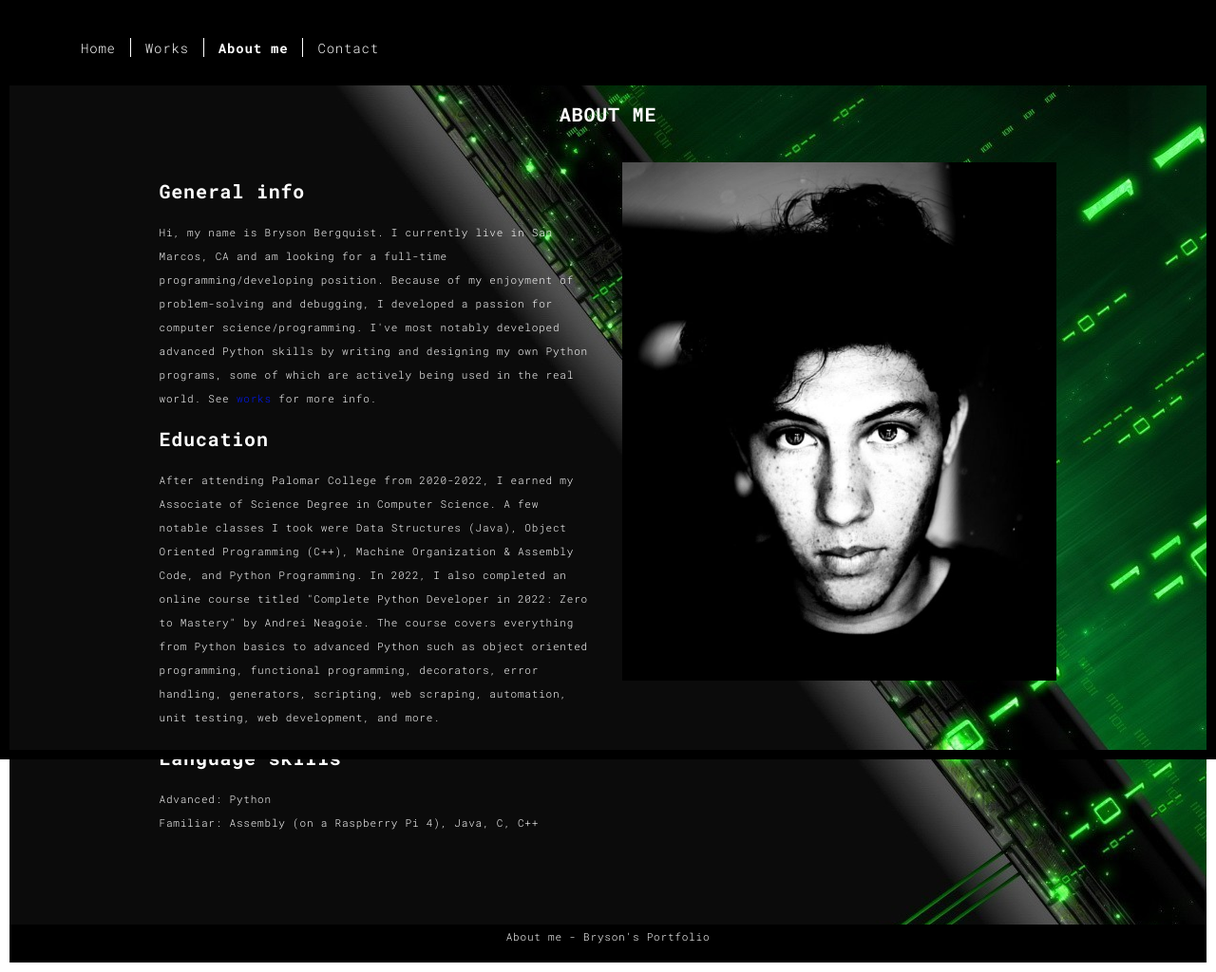
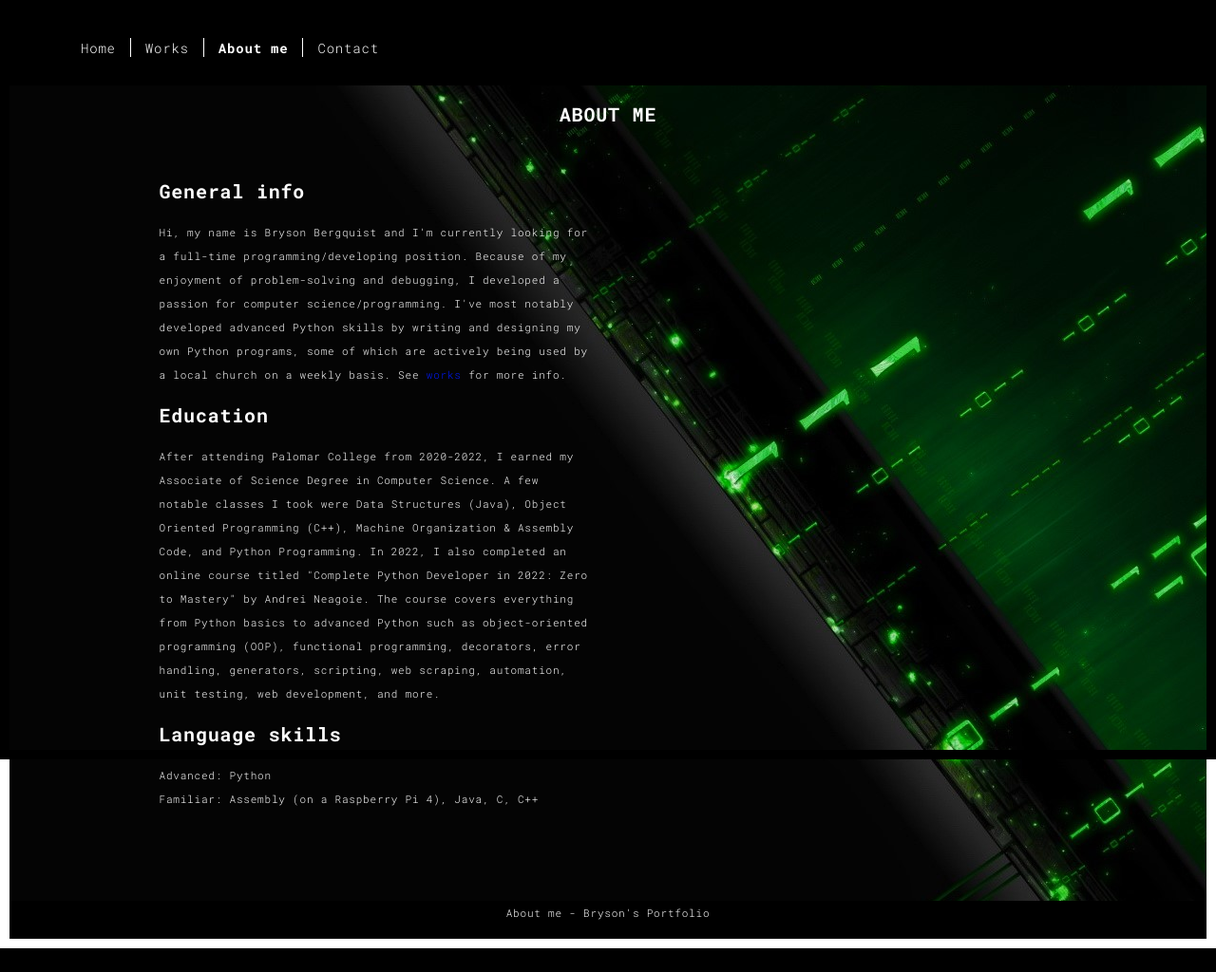
Before and after one commit to baller-bry/portfo, a Flask app: page /about.html in a window 1280 px wide. Shown: the whole page at 95% size. After the commit the page ends 999 px from the top, so only its background shows below. Run offline with Flask 2, Linux system fonts and the light colour scheme; some libraries are stand-ins or nearby versions.

Commit message:
removed unused images, darkened background3 'about me' image so that the text can be clearly seen. made minor wording corrections to homepage, works, and each individual work page. changed fonts of module, function, and text file names to courier.

```diff
--- a/templates/about.html
+++ b/templates/about.html
@@ -62,17 +62,17 @@
               <div class="row">
                 <div class="col-xs-12 col-md-6">
                   <h3 style="color:white;">General info</h3>
-                  <p>Hi, my name is Bryson Bergquist. I currently live in San Marcos, CA and am looking for a full-time programming/developing position. Because of my enjoyment of problem-solving and debugging, I developed a passion for computer science/programming. I've most notably developed advanced Python skills by writing and designing my own Python programs, some of which are actively being used in the real world. See <a href="/works.html">works</a> for more info.</p>
+                  <p style="color: white;">Hi, my name is Bryson Bergquist and I'm currently looking for a full-time programming/developing position. Because of my enjoyment of problem-solving and debugging, I developed a passion for computer science/programming. I've most notably developed advanced Python skills by writing and designing my own Python programs, some of which are actively being used by a local church on a weekly basis. See <a href="/works.html">works</a> for more info.</p>
                   <h3 style="color:white;">Education</h3>
-                  <p>After attending Palomar College from 2020-2022, I earned my Associate of Science Degree in Computer
-                  Science. A few notable classes I took were Data Structures (Java), Object Oriented Programming (C++), Machine Organization & Assembly Code, and Python Programming. In 2022, I also completed an online course titled "Complete Python Developer in 2022: Zero to Mastery" by Andrei Neagoie. The course covers everything from Python basics to advanced Python such as object oriented programming, functional programming, decorators, error handling, generators, scripting, web scraping, automation, unit testing, web development, and more.</p>
-                  <h3 style="color:white;">Language skills</h3>
-                  <p>Advanced: Python
+                  <p style="color: white;">After attending Palomar College from 2020-2022, I earned my Associate of Science Degree in Computer
+                  Science. A few notable classes I took were Data Structures (Java), Object Oriented Programming (C++), Machine Organization & Assembly Code, and Python Programming. In 2022, I also completed an online course titled "Complete Python Developer in 2022: Zero to Mastery" by Andrei Neagoie. The course covers everything from Python basics to advanced Python such as object-oriented programming (OOP), functional programming, decorators, error handling, generators, scripting, web scraping, automation, unit testing, web development, and more.</p>
+                  <h3 style="color: white;">Language skills</h3>
+                  <p style="color: white;">Advanced: Python
                   <br>Familiar: Assembly (on a Raspberry Pi 4), Java, C, C++</br></p>
                 </div>
-                <div class="col-xs-12 col-md-6">
-                  <img src="./assets/images/profil.jpg" class="img-responsive" alt="">
-                </div>
+                <!-- <div class="col-xs-12 col-md-6">
+                  <img src="./static/assets/images/profile.jpg" class="img-responsive" alt="">
+                </div> -->
               </div>
             </div>
           </div>
--- a/templates/index.html
+++ b/templates/index.html
@@ -58,8 +58,8 @@
               <h1>Hello,<br>
                 <span id="typed-strings">
                   <span>I'm Bryson Bergquist</span>
-                  <span>Python Developer</span>
-                  <span>Zero to Mastery Alumnus</span>
+                  <span>Software Developer</span>
+                  <span>Python Zero to Mastery Alumnus</span>
                 </span>
                 <span id="typed"></span>
               </h1>
--- a/templates/work001.html
+++ b/templates/work001.html
@@ -68,9 +68,9 @@
             <h1 class="h3" style="color: white;">001</h1>
             <h1 class="h3" style="color: white;">Pushpay Automation</h1>
           </div>
-          <p>Using the powerful package selenium and its webdriver object, the program begins its automation by launching a Chrome browser to a specified Pushpay sign-in page. From here, the "Admin Portal" link is clicked, the email address and password fields are filled in, and the sign-in button is clicked. These elements are found using their XPATHs.<p><b>Note:</b> The password used in the program is obtained by utilizing the Fernet module from the Cryptography package. See <a href="/work003.html">003</a> for more details regarding the encryption and decryption process.</p></p>
-          <p>Once signed in, the program makes use of Selenium's WebDriverWait function by allowing the page 2 seconds to fully load in and confirm that the required elements exist before attempting to click on them. After the wait, the "Open check scanning portal" button is clicked, a pop-up appears and the "Yes, continue" button is clicked, and a new window is launched. The program switches to the new window and maximizes it, allowing the program to find the required elements on the new window. From here, the "Transactions" link is clicked, the "Remote Deposit Complete" link is clicked, and finally, the "Create New Deposit" button is clicked. The last page is the destination page where a new deposit can be entered and created.</p>
-          <p>See below for the source code (two pages) and the video demonstrating how the program behaves when run using a .command shell script.</p>
+          <p>Using the powerful package <span style="font-family: courier;">selenium</span> and its <span style="font-family: courier;">webdriver</span> object, the program begins its automation by launching a Chrome browser and going to a specified Pushpay sign-in page. From here, the "Admin Portal" link is clicked, the email address and password fields are filled in, and the sign-in button is clicked. These elements are found using their XPATHs.<p><b>Note:</b> The password used in the program is obtained by utilizing the <span style="font-family: courier;">fernet</span> module from the <span style="font-family: courier;">cryptography</span> package. See <a href="/work003.html">work003</a> for more details regarding the encryption and decryption process.</p></p>
+          <p>Once signed in, the program makes use of <span style="font-family: courier;">selenium</span>'s <span style="font-family: courier;">WebDriverWait</span> function by allowing the page 2 seconds to fully load in and confirm that the required elements exist before attempting to click on them. After the wait, the "Open check scanning portal" button is clicked, a pop-up appears and the "Yes, continue" button is clicked, and a new window is launched. The program switches to the new window and maximizes it, allowing the program to find the required elements on the new window. From here, the "Transactions" link is clicked, the "Remote Deposit Complete" link is clicked, and finally, the "Create New Deposit" button is clicked. The last page is the destination page where a new deposit can be entered and created.</p>
+          <p>See below for the source code (two pages) and the video demonstrating how the program behaves when run using a shell script (.command).</p>
         </div>
       </div>
 
--- a/templates/work002.html
+++ b/templates/work002.html
@@ -68,9 +68,9 @@
             <h1 class="h3" style="color: white;">002</h1>
             <h1 class="h3" style="color: white;">Offering Count</h1>
           </div>
-          <p>The program begins by checking if the Excel file already exists, if so, it will simply open the existing file. If the file has not yet been created, meaning the program has not been run for that day, then it will copy the template file onto the created target file using the copyfile function from the shutil module. After the file has been created, the program checks if the machine's operating system is Windows. If it is, it will open the Windows file, if it's not, it will assume the machine is macOS and will open the file accordingly.</p>
+          <p>The program begins by checking if the MS Excel file already exists. If so, it simply opens the existing file. If the file has not yet been created, meaning the program has not been run for that day, it copies the template file onto the created target file using the <span style="font-family: courier;">copyfile</span> function from the <span style="font-family: courier;">shutil</span> module. After the file has been created, the program opens the Excel spreadsheet (named with the current date) with code that depends on whether the program is run on Windows or on macOS.</p>
           <p><b>Note:</b> Because the program is run on macOS in the video below, the Windows code segments of the source code are commented out because macOS does not recognize the modules/functions.</p>
-          <p>See below for the source code and the video demonstrating how the program behaves when run using a .command shell script.</p>
+          <p>See below for the source code and the video demonstrating how the program behaves when run using a shell script (.command).</p>
         </div>
       </div>
 
--- a/templates/work003.html
+++ b/templates/work003.html
@@ -68,8 +68,8 @@
             <h1 class="h3" style="color: white;">003</h1>
             <h1 class="h3" style="color: white;">Encrypter/Decrypter</h1>
           </div>
-          <p>Using the Fernet module from the Cryptography package, the first program displays a "password encrypter" dialog that asks the user to input a password. After the user inputs a password, a key—in ciphertext as type bytes—is generated and then written to a key.txt file decoded as a string. Then, a fernet object is created with the key and encrypts the password encoded as bytes. The encrypted password is then written to an encryption.txt file decoded as a string.</p>
-          <p>The second program reads in the key.txt file, re-encodes the string key ciphertext into bytes, and generates a fernet object with the key. The encryption.txt file is then read in and also re-encodes the string encryption ciphertext into bytes. The decrypted password is retrieved by decrypting the encoded encryption which is then finally decoded back into a string. The program displays a "password decrypter" dialog and reveals the decrypted password.</p>
+          <p>Using the <span style="font-family: courier;">fernet</span> module from the <span style="font-family: courier;">cryptography</span> package, the first program displays a "password encrypter" dialog that asks the user to input a password. After the user inputs a password, a key (ciphertext as type bytes) is generated and written to a <span style="font-family: courier;">key.txt</span> file decoded as a string. A <span style="font-family: courier;">fernet</span> object is created with the key and encrypts the password encoded as bytes. The encrypted password is written to an <span style="font-family: courier;">encryption.txt</span> file decoded as a string.</p>
+          <p>The second program reads in the <span style="font-family: courier;">key.txt</span> file, re-encodes the string key ciphertext into bytes, and generates a <span style="font-family: courier;">fernet</span> object with the key. The <span style="font-family: courier;">encryption.txt</span> file is read in and the string encryption ciphertext also gets re-encoded into bytes. The decrypted password is retrieved by decrypting the encoded encryption which is finally decoded back into a string. The program displays a "password decrypter" dialog and reveals the decrypted password.</p>
           <p>See below for the source code (two programs) and video demonstrating each program's behavior when run. The programs are run on Windows using shell scripts (.sh) that were created with Git Bash.</p>
         </div>
       </div>
--- a/templates/works.html
+++ b/templates/works.html
@@ -75,7 +75,7 @@
                       <div class="card-container card-container-lg" style="background-color: black;">
                         <h4 style="color: white;">001</h4>
                         <h3 style="color: white;">Pushpay Automation</h3>
-                        <p style="color: white;">Launches Chrome and automates login process + clicks.</p>
+                        <p style="color: white;">Launches Chrome and automates login process (data and mouse clicks).</p>
                         <a href="./work001.html" title="" class="btn btn-default" style="background-color: white; color: black;">Discover</a>
                       </div>
                     </div>
@@ -86,7 +86,7 @@
                       <div class="card-container card-container-lg" style="background-color: black;">
                         <h4 style="color: white;">002</h4>
                         <h3 style="color: white;">Offering Count</h3>
-                        <p style="color: white;">Creates and launches a new Excel file with the current date as the filename.</p>
+                        <p style="color: white;">Creates and launches a new Microsoft Excel file with the current date as the filename.</p>
                         <a href="./work002.html" title="" class="btn btn-default" style="background-color: white; color: black;">Discover</a>
                       </div>
                     </div>
@@ -97,7 +97,7 @@
                       <div class="card-container card-container-lg" style="background-color: black;">
                         <h4 style="color: white;">003</h4>
                         <h3 style="color: white;">Encrypter/Decrypter</h3>
-                        <p style="color: white;">Encryptes a password that can be decrypted with generated key and encryption files.</p>
+                        <p style="color: white;">Encrypts a password that can be decrypted with generated key and encryption files.</p>
                         <a href="./work003.html" title="" class="btn btn-default" style="background-color: white; color: black;">Discover</a>
                       </div>
                     </div>
```
Also changed, not shown: static/assets/images/background3.jpg, static/assets/images/profil.jpg (deleted), static/assets/images/space.jpg (deleted), static/assets/images/work001-04.jpg (deleted), static/assets/images/work01-hover.jpg (deleted), static/assets/images/work02-hover.jpg (deleted), static/assets/images/work03-hover.jpg (deleted).
